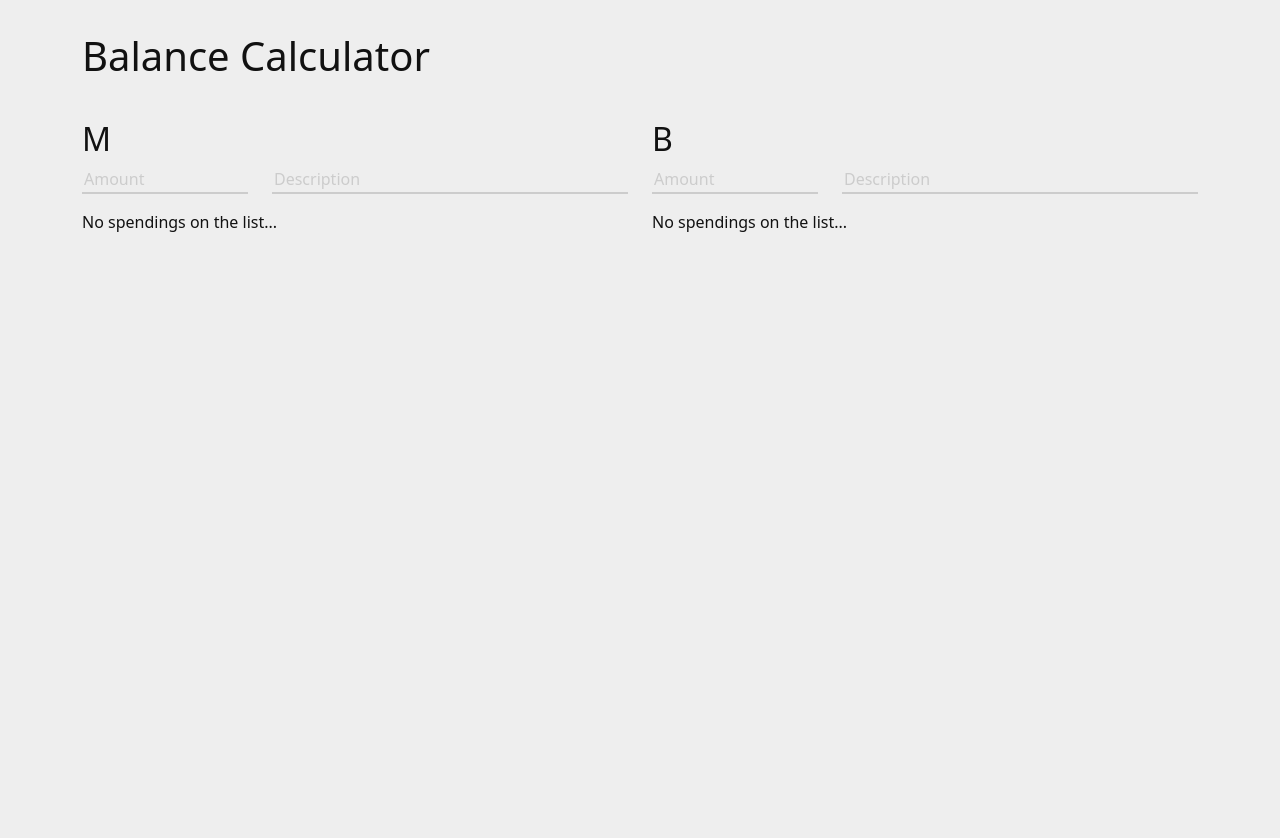
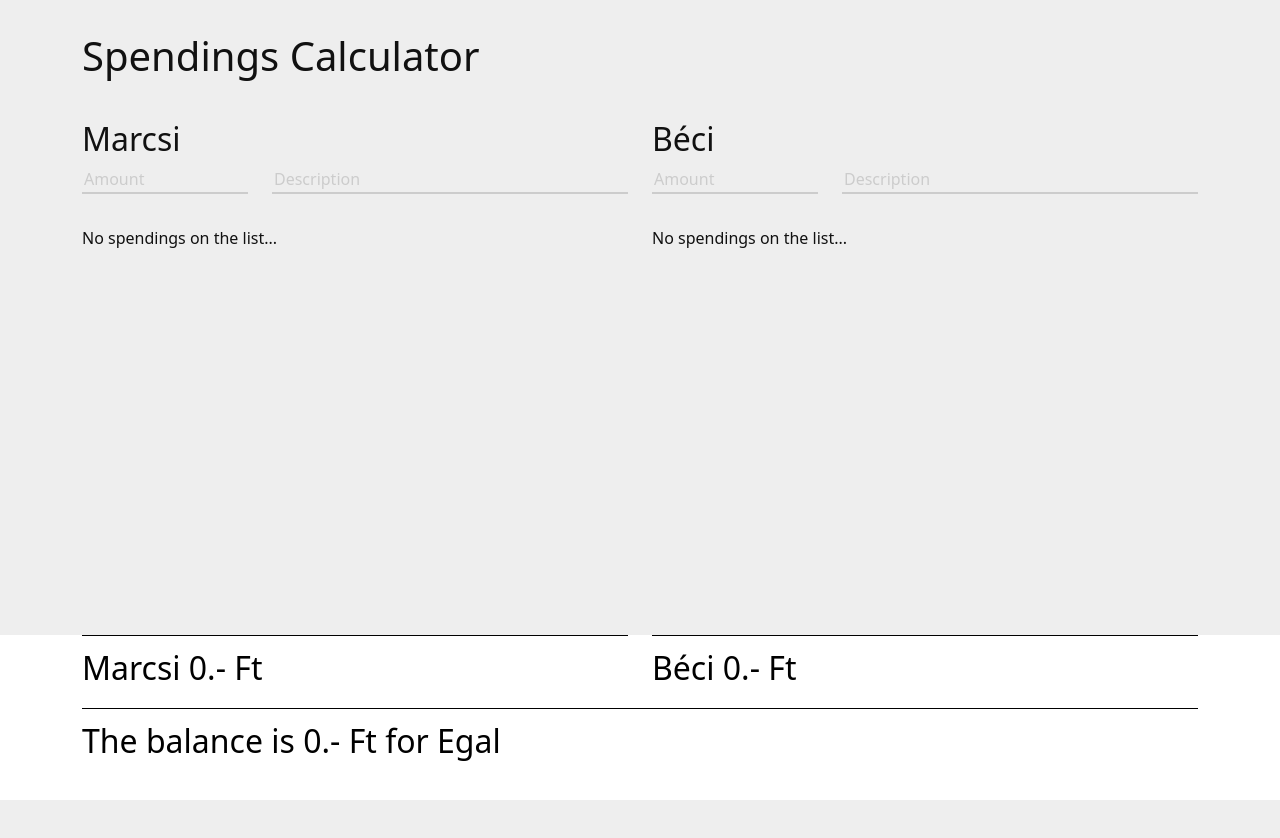
Before and after one commit to FrankFonts/balance, an Angular app: page / in a window 1280 px wide. Shown: the top 838 px of the page. Before the commit the page ends 800 px from the top, so only its background shows below. Built offline with nearby package versions, Linux system fonts and the light colour scheme.

Commit message:
Add balance handling

```diff
--- a/src/app/app.component.html
+++ b/src/app/app.component.html
@@ -1,7 +1,7 @@
 <div class="container">
   <div class="row">
     <div class="col-12 page__title">
-      <h1>Balance Calculator</h1>
+      <h1>Spendings Calculator</h1>
     </div>
     <app-spending-list
       *ngFor="let spendingList of spendings"
@@ -9,5 +9,11 @@
       (spendingListChange)="updateSpendingList($event)"
       class="col-12 col-md-6 spending-list"
     ></app-spending-list>
+
+    <app-calculate-balance [spendings]="spendings"></app-calculate-balance>
   </div>
 </div>
+
+<!-- <pre>
+  {{ spendings | json }}
+</pre> -->
--- a/src/app/app.component.ts
+++ b/src/app/app.component.ts
@@ -1,5 +1,5 @@
 import { Component, OnInit } from '@angular/core';
-import { SpendingList, spendings } from './interfaces';
+import { SpendingList, SpendingItem } from './interfaces';
 
 @Component({
   selector: 'app-root',
@@ -7,17 +7,29 @@ import { SpendingList, spendings } from './interfaces';
   styleUrls: ['./app.component.scss'],
 })
 export class AppComponent implements OnInit {
-  spendings: Array<SpendingList> | null = spendings;
+  spendings: Array<SpendingList> = [
+    {
+      name: '',
+      list: [],
+      listTotal: 0,
+    },
+  ];
 
   updateSpendingList(spendingList: SpendingList) {
     localStorage.setItem('balance-app-data', JSON.stringify(this.spendings));
   }
 
   constructor() {
-    let test: string | null = localStorage.getItem('balance-app-data');
+    let savedSpendings: string | null =
+      localStorage.getItem('balance-app-data');
 
-    if (test) {
-      this.spendings = JSON.parse(test);
+    if (savedSpendings) {
+      this.spendings = JSON.parse(savedSpendings);
+    } else {
+      this.spendings = [
+        { name: 'Marcsi', list: [], listTotal: 0 },
+        { name: 'Béci', list: [], listTotal: 0 },
+      ];
     }
   }
 
--- a/src/app/app.module.ts
+++ b/src/app/app.module.ts
@@ -4,9 +4,10 @@ import { BrowserModule } from '@angular/platform-browser';
 import { AppRoutingModule } from './app-routing.module';
 import { AppComponent } from './app.component';
 import { SpendingListComponent } from './spending-list/spending-list.component';
+import { CalculateBalanceComponent } from './calculate-balance/calculate-balance.component';
 
 @NgModule({
-  declarations: [AppComponent, SpendingListComponent],
+  declarations: [AppComponent, SpendingListComponent, CalculateBalanceComponent],
   imports: [BrowserModule, AppRoutingModule],
   providers: [],
   bootstrap: [AppComponent],
--- /dev/null
+++ b/src/app/calculate-balance/calculate-balance.component.html
@@ -0,0 +1,27 @@
+<div class="container-fluid balance">
+  <div class="container">
+    <div class="row">
+      <div class="col-12 col-md-6">
+        <h2>
+          {{ this.spendings[0].name }}
+          {{ this.spendings[0].listTotal | currency: "HUF":"":"0.0-0" }}.- Ft
+        </h2>
+      </div>
+      <div class="col-12 col-md-6">
+        <h2>
+          {{ this.spendings[1].name }}
+          {{ this.spendings[1].listTotal | currency: "HUF":"":"0.0-0" }}.- Ft
+        </h2>
+      </div>
+    </div>
+    <div class="row">
+      <div class="col-12">
+        <h2 class="padded--bottom">
+          The balance is
+          {{ calculateBalance() | currency: "HUF":"":"0.0-0" }}.- Ft for
+          {{ calculatePerson() }}
+        </h2>
+      </div>
+    </div>
+  </div>
+</div>
--- /dev/null
+++ b/src/app/calculate-balance/calculate-balance.component.ts
@@ -0,0 +1,46 @@
+import { Component, Input } from '@angular/core';
+import { SpendingList } from '../interfaces';
+
+@Component({
+  selector: 'app-calculate-balance',
+  templateUrl: './calculate-balance.component.html',
+  styleUrls: ['./calculate-balance.component.scss'],
+})
+export class CalculateBalanceComponent {
+  @Input() spendings: Array<SpendingList> = [
+    {
+      name: '',
+      list: [],
+      listTotal: 0,
+    },
+    {
+      name: '',
+      list: [],
+      listTotal: 0,
+    },
+  ];
+
+  calculateBalance() {
+    const mTotal = this.spendings[0].listTotal;
+    const bTotal = this.spendings[1].listTotal;
+
+    return bTotal - mTotal < 0 ? (bTotal - mTotal) * -1 : bTotal - mTotal;
+  }
+
+  calculatePerson() {
+    const mTotal = this.spendings[0].listTotal;
+    const bTotal = this.spendings[1].listTotal;
+
+    if (mTotal === bTotal) {
+      return 'Egal';
+    }
+    if (mTotal < bTotal) {
+      return 'Béci';
+    }
+    if (mTotal > bTotal) {
+      return 'Marcsi';
+    } else {
+      return undefined;
+    }
+  }
+}
--- a/src/app/interfaces.ts
+++ b/src/app/interfaces.ts
@@ -1,23 +1,10 @@
 export interface SpendingList {
   name: string;
-  ID: number | string;
   list: Array<SpendingItem>;
+  listTotal: number;
 }
 
 export interface SpendingItem {
   spendingItemValue: number;
   spendingItemName: string;
 }
-
-export const spendings: Array<SpendingList> = [
-  {
-    name: 'M',
-    ID: 'm',
-    list: [],
-  },
-  {
-    name: 'B',
-    ID: 'b',
-    list: [],
-  },
-];
--- a/src/app/spending-list/spending-list.component.html
+++ b/src/app/spending-list/spending-list.component.html
@@ -1,4 +1,3 @@
-<!-- <div [id]="spendingList.ID"> -->
 <div class="row">
   <div class="col-12">
     <h2>
@@ -9,7 +8,7 @@
   <div class="col-4">
     <input
       #spendingItemValueInput
-      class="newItem"
+      class="new-item"
       type="number"
       placeholder="Amount"
       [value]="spendingItemValue"
@@ -26,7 +25,7 @@
   <div class="col-8">
     <input
       #spendingItemNameInput
-      class="newItem"
+      class="new-item"
       type="text"
       placeholder="Description"
       [value]="spendingItemName"
@@ -59,11 +58,10 @@
 </div>
 
 <ng-template #noSpendingMessage> No spendings on the list... </ng-template>
-
-<!-- TODO : move out to app -->
+<!--
 <div
   *ngIf="spendingList.list && spendingList.list.length"
   class="col-12 list__total"
 >
-  <h3>Total: {{ calculateTotal() | currency: "HUF":"":"0.0-0" }}.- Ft</h3>
-</div>
+  <h3>Total: {{ spendingList.listTotal | currency: "HUF":"":"0.0-0" }}.- Ft</h3>
+</div> -->
--- a/src/app/spending-list/spending-list.component.ts
+++ b/src/app/spending-list/spending-list.component.ts
@@ -7,7 +7,16 @@ import { SpendingList, SpendingItem } from '../interfaces';
   styleUrls: ['./spending-list.component.scss'],
 })
 export class SpendingListComponent implements OnInit {
-  @Input() spendingList: SpendingList = { name: '', ID: 0, list: [] };
+  @Input() spendingList: SpendingList = {
+    name: '',
+    list: [],
+    listTotal: 0,
+  };
+  @Input() listTotal: number | undefined;
+
+  @Output() spendingListChange = new EventEmitter<SpendingList>();
+
+
 
   spendingItemValue: string = '';
   spendingItemName: string = '';
@@ -18,38 +27,33 @@ export class SpendingListComponent implements OnInit {
   }
 
   addNewSpendingListItem(event: KeyboardEvent, value: string, name: string) {
+    // update data
     this.spendingItemValue = value.trim();
     this.spendingItemName = name.trim();
 
-    if (
-      event.key == 'Enter' &&
-      this.spendingItemName !== '' &&
-      this.spendingItemValue !== ''
-    ) {
+    if (event.key == 'Enter' && this.spendingItemValue !== '') {
       this.spendingList.list.push({
         spendingItemValue: +this.spendingItemValue || 0,
         spendingItemName: this.spendingItemName || '',
       });
+      this.spendingList.listTotal = this.calculateTotal(this.spendingList);
 
+      // emit updated list
+      this.spendingListChange.emit(this.spendingList);
+
+      // reset values
       this.spendingItemValue = '';
       this.spendingItemName = '';
-
-      this.spendingListChange.emit(this.spendingList);
     }
   }
 
-  calculateTotal() {
-    let sum = this.spendingList.list.reduce(
-      (total: number, item: SpendingItem) => {
-        return (total += item.spendingItemValue);
-      },
-      0
-    );
+  calculateTotal(spendingList: SpendingList) {
+    let sum = spendingList.list.reduce((total: number, item: SpendingItem) => {
+      return (total += item.spendingItemValue);
+    }, 0);
 
     return sum;
   }
-
-  @Output() spendingListChange = new EventEmitter<SpendingList>();
 
   constructor() {}
 
--- a/src/styles.scss
+++ b/src/styles.scss
@@ -1,12 +1,24 @@
+body {
+  padding-bottom: 100vh;
+}
+
+.spending-list {
+  margin-bottom: 3rem;
+}
+
 input {
   width: 100%;
-  margin: 0 0 1em 0;
+  margin: 0 0 0.2em 0;
   border: 0;
   border-bottom: 2px solid currentColor;
   transition: all 200ms ease-in-out;
   position: relative;
   background-color: transparent;
   outline: none;
+
+  &.new-item {
+    margin-bottom: 2em;
+  }
 }
 
 /* Chrome, Safari, Edge, Opera */
@@ -20,6 +32,32 @@ input[type="number"] {
   -moz-appearance: textfield;
 }
 
+.page__title {
+  margin: 2em 0;
+}
+.list__total {
+  margin: 2em 0 0 0;
+}
+
+.balance {
+  width: 100%;
+  height: auto;
+  position: fixed;
+  z-index: 1000;
+  bottom: 0;
+  left: 0;
+  padding: 0;
+
+  h2 {
+    border-top: 1px solid currentColor;
+    padding: 0.4em 0;
+
+    &.padded--bottom {
+      padding-bottom: 1em;
+    }
+  }
+}
+
 @media (prefers-color-scheme: dark) {
   body {
     background-color: #111;
@@ -29,10 +67,19 @@ input[type="number"] {
   input {
     color: #444;
 
+    &:disabled {
+      color: #444;
+
+      &:hover {
+        color: #444;
+      }
+    }
+
     &::placeholder {
       color: #444;
     }
 
+    &:hover,
     &:focus {
       color: inherit;
 
@@ -40,6 +87,11 @@ input[type="number"] {
         color: inherit;
       }
     }
+  }
+
+  .balance {
+    background-color: #000;
+    color: #fff;
   }
 }
 
@@ -52,10 +104,19 @@ input[type="number"] {
   input {
     color: #ccc;
 
+    &:disabled {
+      color: #ccc;
+
+      &:hover {
+        color: #ccc;
+      }
+    }
+
     &::placeholder {
       color: #ccc;
     }
 
+    &:hover,
     &:focus {
       color: inherit;
 
@@ -64,11 +125,8 @@ input[type="number"] {
       }
     }
   }
+  .balance {
+    background-color: #fff;
+    color: #000;
+  }
 }
-
-.page__title {
-  margin: 2em 0;
-}
-.list__total {
-  margin: 2em 0 0 0;
-}
```
Also changed, not shown: src/app/calculate-balance/calculate-balance.component.scss (added), 1 other file (tests, documents, lock files or other folders).
